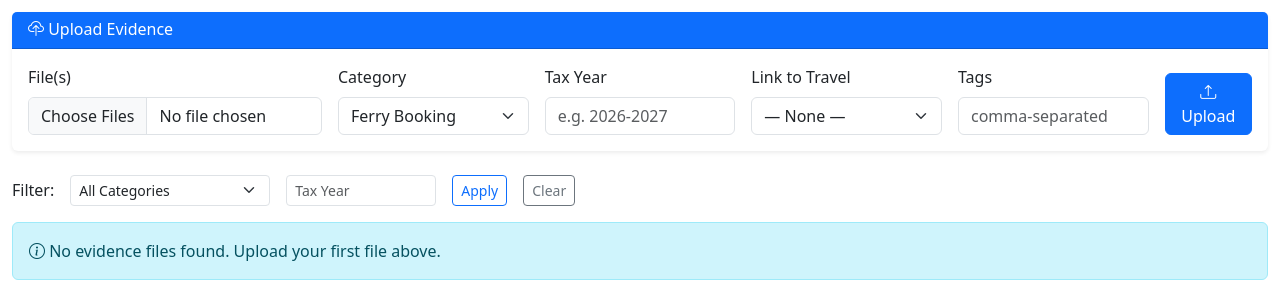
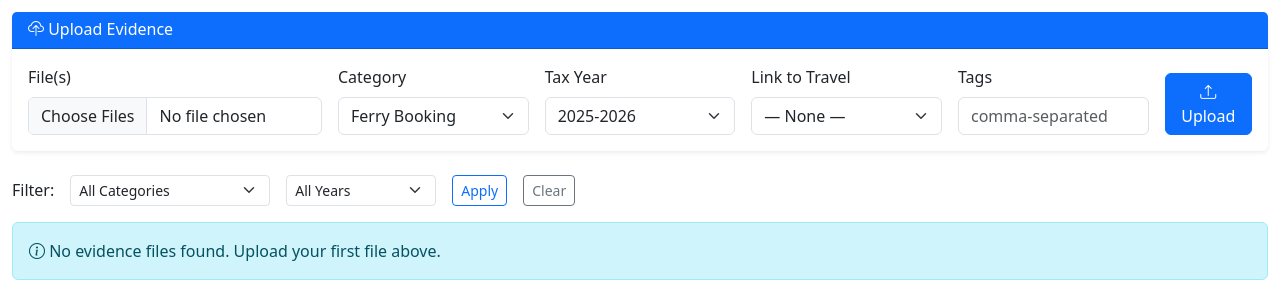
Before and after one commit to zartyblartfast/daycounter, a Flask app: page /evidence/ in a window 1280 px wide. Shown: the part 222-522 px from the top of the page. Run offline with Flask 3, Linux system fonts and the light colour scheme; data that the repository does not hold is empty.

Commit message:
Add tax year dropdown to Evidence Vault with 5-year planning horizon

```diff
--- a/app/routes/evidence.py
+++ b/app/routes/evidence.py
@@ -15,6 +15,7 @@ from flask import (
 
 from app.models import db, EvidenceFile, Travel, EVIDENCE_CATEGORIES
 from app.tax_year import current_tax_year
+from app.routes.heatmap import _get_available_tax_years
 
 evidence_bp = Blueprint("evidence", __name__)
 
@@ -48,9 +49,12 @@ def list_evidence():
     files = query.all()
     travels = Travel.query.order_by(Travel.arrival_date.desc()).all()
 
+    tax_years = _get_available_tax_years()
+
     return render_template(
         "evidence.html",
         files=files,
+        tax_years=tax_years,
         categories=EVIDENCE_CATEGORIES,
         travels=travels,
         filter_category=filter_category,
--- a/app/templates/evidence.html
+++ b/app/templates/evidence.html
@@ -43,8 +43,11 @@
                         </div>
                         <div class="col-md-2">
                             <label for="tax_year" class="form-label">Tax Year</label>
-                            <input type="text" class="form-control" id="tax_year" name="tax_year"
-                                   placeholder="e.g. 2026-2027">
+                            <select class="form-select" id="tax_year" name="tax_year">
+                                {% for ty in tax_years %}
+                                <option value="{{ ty }}">{{ ty }}</option>
+                                {% endfor %}
+                            </select>
                         </div>
                         <div class="col-md-2">
                             <label for="travel_id" class="form-label">Link to Travel</label>
@@ -85,8 +88,12 @@
                 <option value="{{ val }}" {% if val == filter_category %}selected{% endif %}>{{ label }}</option>
                 {% endfor %}
             </select>
-            <input type="text" name="tax_year" class="form-control form-control-sm" style="max-width:150px;"
-                   placeholder="Tax Year" value="{{ filter_ty }}">
+            <select name="tax_year" class="form-select form-select-sm" style="max-width:150px;">
+                <option value="">All Years</option>
+                {% for ty in tax_years %}
+                <option value="{{ ty }}" {% if filter_ty == ty %}selected{% endif %}>{{ ty }}</option>
+                {% endfor %}
+            </select>
             <button type="submit" class="btn btn-sm btn-outline-primary">Apply</button>
             <a href="{{ url_for('evidence.list_evidence') }}" class="btn btn-sm btn-outline-secondary">Clear</a>
         </form>
```
